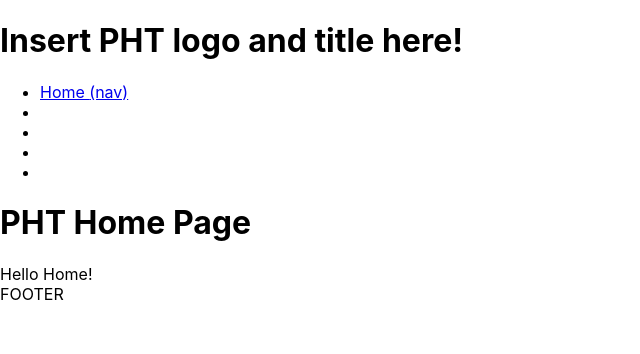
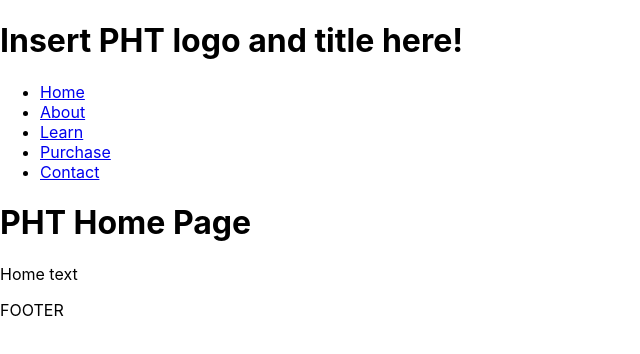
Before and after one commit to IndigoFobes/phoenix-health-tech, a React (Create React App) app: page /home in a window 1280 px wide. Shown: the top 354 px of the page, without its empty margins (0-640 px from the left). Built offline with nearby package versions, Linux system fonts and the light colour scheme.

Commit message:
All pages are linked and clickable. App connects directly to landing page, which links to PageContainer, which begins at Home.

```diff
--- a/package.json
+++ b/package.json
@@ -8,6 +8,7 @@
     "@testing-library/user-event": "^13.5.0",
     "react": "^17.0.2",
     "react-dom": "^17.0.2",
+    "react-router-dom": "^6.2.1",
     "react-scripts": "5.0.1",
     "web-vitals": "^2.1.4"
   },
--- a/src/App.jsx
+++ b/src/App.jsx
@@ -1,10 +1,23 @@
 import React from "react";
+import { BrowserRouter as Router, Routes, Route } from "react-router-dom";
 import PageContainer from "./components/PageContainer";
+import Landing from "./pages/Landing";
 //import Home from "./pages/Home";
 
 // import css, if used
 import "./App.css";
 
-const App = () => <PageContainer />;
+const App = () => {
+  return (
+    <Router>
+      <div>
+        <Routes>
+          <Route path="/" element={<Landing />} />
+          <Route path="/home" element={<PageContainer />} />
+        </Routes>
+      </div>
+    </Router>
+  );
+};
 
 export default App;
--- a/src/components/Footer.jsx
+++ b/src/components/Footer.jsx
@@ -1,5 +1,9 @@
 import React from "react";
 
 export default function Footer() {
-  return <footer>FOOTER</footer>;
+  return (
+    <footer className="text-center bg-blue-900 text-white font-semibold">
+      FOOTER
+    </footer>
+  );
 }
--- a/src/components/Navbar.jsx
+++ b/src/components/Navbar.jsx
@@ -2,21 +2,57 @@ import React from "react";
 
 function Navbar({ currentPage, handlePageChange }) {
   return (
-    <nav>
-      <ul>
+    <nav className="bg-pink-200 flex p-3 justify-center">
+      <ul className="flex flex-row gap-4">
         <li>
           <a
             href="#home"
             onClick={() => handlePageChange("Home")}
             className={currentPage === "Home" ? "nav-link active" : "nav-link"}
           >
-            Home {"(nav)"}
+            Home
           </a>
         </li>
-        <li></li>
-        <li></li>
-        <li></li>
-        <li></li>
+        <li>
+          <a
+            href="#about"
+            onClick={() => handlePageChange("About")}
+            className={currentPage === "About" ? "nav-link active" : "nav-link"}
+          >
+            About
+          </a>
+        </li>
+        <li>
+          <a
+            href="#learn"
+            onClick={() => handlePageChange("Learn")}
+            className={currentPage === "Learn" ? "nav-link active" : "nav-link"}
+          >
+            Learn
+          </a>
+        </li>
+        <li>
+          <a
+            href="#purchase"
+            onClick={() => handlePageChange("Purchase")}
+            className={
+              currentPage === "Purchase" ? "nav-link active" : "nav-link"
+            }
+          >
+            Purchase
+          </a>
+        </li>
+        <li>
+          <a
+            href="#contact"
+            onClick={() => handlePageChange("Contact")}
+            className={
+              currentPage === "Contact" ? "nav-link active" : "nav-link"
+            }
+          >
+            Contact
+          </a>
+        </li>
       </ul>
     </nav>
   );
--- a/src/pages/About.js
+++ b/src/pages/About.js
@@ -0,0 +1,12 @@
+import React from "react";
+
+export default function About() {
+  return (
+    <div>
+      <container className="text-center p-10">
+        <h1>PHT About Page</h1>
+        <p>About text</p>
+      </container>
+    </div>
+  );
+}
--- a/src/pages/Contact.js
+++ b/src/pages/Contact.js
@@ -0,0 +1,12 @@
+import React from "react";
+
+export default function Contact() {
+  return (
+    <div>
+      <container className="text-center p-10">
+        <h1>PHT Contact Page</h1>
+        <p>Contact text</p>
+      </container>
+    </div>
+  );
+}
--- a/src/pages/Home.js
+++ b/src/pages/Home.js
@@ -3,8 +3,10 @@ import React from "react";
 export default function Home() {
   return (
     <div>
-      <h1>PHT Home Page</h1>
-      Hello Home!
+      <container className="text-center p-10">
+        <h1>PHT Home Page</h1>
+        <p>Home text</p>
+      </container>
     </div>
   );
 }
--- a/src/pages/Landing.js
+++ b/src/pages/Landing.js
@@ -0,0 +1,14 @@
+import React from "react";
+import { Link } from "react-router-dom";
+
+export default function Landing() {
+  return (
+    <div className="flex justify-center pt-20">
+      <div className="">
+        <h1>LOGO HERE</h1>
+        <p>Tag line here</p>
+      </div>
+      <Link to="/home">Learn More</Link>
+    </div>
+  );
+}
--- a/src/pages/Learn.js
+++ b/src/pages/Learn.js
@@ -0,0 +1,12 @@
+import React from "react";
+
+export default function Learn() {
+  return (
+    <div>
+      <container className="text-center p-10">
+        <h1>PHT Learn Page</h1>
+        <p>Learn text</p>
+      </container>
+    </div>
+  );
+}
--- a/src/pages/Purchase.js
+++ b/src/pages/Purchase.js
@@ -0,0 +1,12 @@
+import React from "react";
+
+export default function Purchase() {
+  return (
+    <div>
+      <container className="text-center p-10">
+        <h1>PHT Purchase Page</h1>
+        <p>Purchase text</p>
+      </container>
+    </div>
+  );
+}
```
Also changed, not shown: 1 other file (tests, documents, lock files or other folders).
